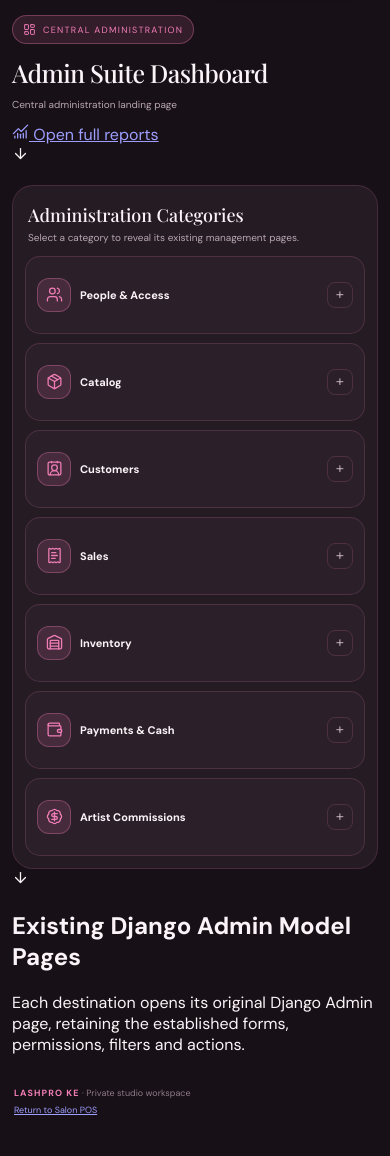
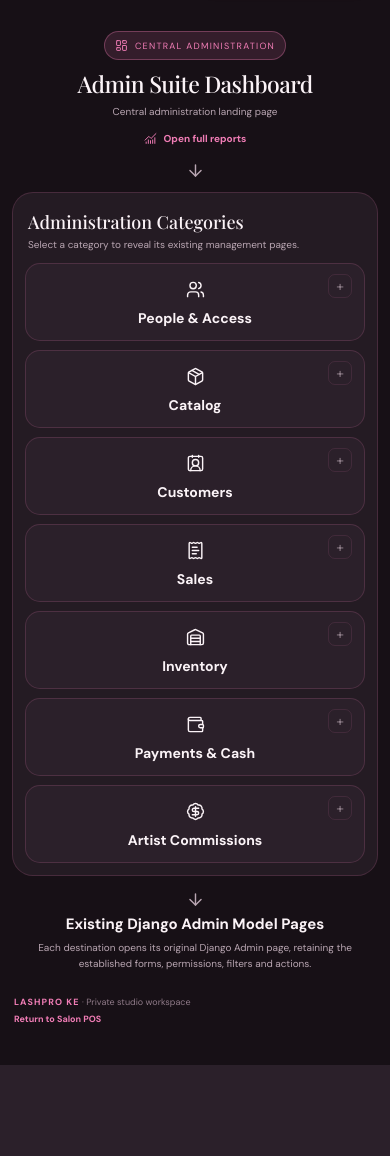
Before and after one commit to frash07/lashpro-pos, a Django app: page /admin-suite/ in a window 390 px wide. Shown: the part 123-1279 px from the top of the page. After the commit the page ends 1188 px from the top, so only its background shows below. Run offline with Django 5.2, Linux system fonts and the light colour scheme; the visitor is signed in with stand-in values (Sample User, id 1); parts of the project's set-up code (start-up, migrations or seed data) failed here and were passed over.

Commit message:
Style seven Admin Suite category tiles to match recommended flow

```diff
--- a/static/sales/admin-suite.css
+++ b/static/sales/admin-suite.css
@@ -1,36 +1,56 @@
-.admin-suite-page { max-width: 1440px; margin: 0 auto; }
-.admin-navigation-content { margin-top: 18px; }
+.admin-suite-page { max-width: 1100px; margin: 0 auto; }
+.admin-flow-intro { display: grid; justify-items: center; gap: 8px; padding: 22px 16px 4px; text-align: center; }
+.admin-flow-intro .executive-tag { margin-bottom: 3px; }
+.admin-flow-intro .admin-title { margin: 0; font-size: clamp(23px, 3vw, 30px); }
+.admin-flow-intro .admin-subtitle { margin: 0; max-width: 620px; }
+.admin-report-link { display: inline-flex; align-items: center; gap: 7px; margin-top: 4px; color: var(--pink); font-size: 10px; font-weight: 700; text-decoration: none; }
+.admin-report-link svg { width: 13px; height: 13px; }
+.admin-flow-arrow { display: flex; justify-content: center; margin: 12px 0; color: var(--muted); }
+.admin-flow-arrow svg { width: 19px; height: 19px; }
+.admin-navigation-content { margin-top: 0; }
 .admin-navigation-note { display: inline-flex; align-items: center; gap: 6px; color: var(--muted); font-size: 9px; white-space: nowrap; }
 .admin-navigation-note svg { width: 13px; height: 13px; color: var(--green); }
-.admin-nav-grid { display: grid; grid-template-columns: repeat(2, minmax(0, 1fr)); gap: 12px; padding: 20px 23px 24px; }
+.admin-nav-grid { display: grid; grid-template-columns: repeat(2, minmax(0, 1fr)); gap: 12px; padding: 17px 20px 21px; }
 .admin-nav-group { min-width: 0; overflow: hidden; border: 1px solid var(--line); border-radius: 15px; background: var(--surface-2); transition: border-color .18s, background .18s; }
+.admin-nav-group:last-child { grid-column: 1 / -1; }
 .admin-nav-group[open] { border-color: var(--line-strong); background: var(--surface); }
-.admin-nav-group summary { display: flex; min-height: 84px; align-items: center; gap: 12px; padding: 13px 15px; cursor: pointer; list-style: none; }
+.admin-nav-group summary { position: relative; display: flex; min-height: 88px; flex-direction: column; align-items: center; justify-content: center; gap: 8px; padding: 13px 42px; cursor: pointer; text-align: center; list-style: none; }
 .admin-nav-group summary::-webkit-details-marker { display: none; }
 .admin-nav-group summary::marker { content: ""; }
-.admin-group-icon { display: grid; width: 38px; height: 38px; flex: 0 0 auto; place-items: center; border: 1px solid var(--line-strong); border-radius: 12px; background: var(--pink-wash); color: var(--pink); }
-.admin-group-icon svg { width: 17px; height: 17px; }
-.admin-group-copy { display: grid; min-width: 0; gap: 4px; flex: 1; }
-.admin-group-copy strong { color: var(--text); font-size: 11px; font-weight: 750; }
-.admin-group-copy small { color: var(--muted); font-size: 9px; line-height: 1.45; }
-.admin-group-count { flex: 0 0 auto; padding: 5px 7px; border: 1px solid var(--line); border-radius: 999px; color: var(--muted); font-size: 8px; font-weight: 700; white-space: nowrap; }
-.admin-group-links { display: grid; gap: 6px; padding: 0 14px 14px 65px; }
-.admin-group-links a { display: flex; min-height: 38px; align-items: center; justify-content: space-between; gap: 10px; padding: 7px 10px; border: 1px solid var(--line); border-radius: 9px; background: var(--surface); color: var(--text); font-size: 10px; font-weight: 600; text-decoration: none; transition: border-color .18s, background .18s, color .18s; }
+.admin-group-icon { display: grid; width: 25px; height: 25px; flex: 0 0 auto; place-items: center; background: transparent; color: var(--text); }
+.admin-group-icon svg { width: 19px; height: 19px; }
+.admin-group-copy { display: grid; min-width: 0; gap: 4px; }
+.admin-group-copy strong { color: var(--text); font-size: 15px; font-weight: 700; }
+.admin-nav-group summary::after { content: "+"; position: absolute; top: 10px; right: 12px; display: grid; width: 22px; height: 22px; place-items: center; border: 1px solid var(--line); border-radius: 7px; color: var(--muted); font-size: 14px; line-height: 1; opacity: .7; }
+.admin-nav-group[open] summary::after { content: "−"; color: var(--pink); border-color: var(--line-strong); }
+.admin-nav-group summary:focus-visible { outline: 2px solid var(--pink); outline-offset: -3px; }
+.admin-nav-group summary:hover .admin-group-copy strong { color: var(--pink); }
+.admin-group-panel { padding: 0 16px 15px; }
+.admin-group-description { margin: 0 0 10px; color: var(--muted); font-size: 10px; text-align: center; }
+.admin-group-links { display: grid; grid-template-columns: repeat(auto-fit, minmax(190px, 1fr)); gap: 7px; }
+.admin-group-links a { display: flex; min-height: 39px; align-items: center; justify-content: space-between; gap: 10px; padding: 7px 10px; border: 1px solid var(--line); border-radius: 9px; background: var(--surface); color: var(--text); font-size: 10px; font-weight: 600; text-decoration: none; transition: border-color .18s, background .18s, color .18s; }
 .admin-group-links a:hover { border-color: var(--pink); background: var(--pink-wash); color: var(--pink); }
 .admin-group-links a svg { width: 13px; height: 13px; flex: 0 0 auto; color: var(--muted); }
 .admin-group-links a:hover svg { color: var(--pink); }
-@media (max-width: 920px) { .admin-nav-grid { padding: 16px; gap: 9px; } }
+.admin-flow-arrow-end { margin: 14px 0 5px; }
+.admin-model-pages { padding: 0 16px 8px; text-align: center; }
+.admin-model-pages h2 { margin: 0 0 6px; color: var(--text); font-size: 17px; font-weight: 700; }
+.admin-model-pages p { max-width: 680px; margin: 0 auto; color: var(--muted); font-size: 10px; line-height: 1.6; }
+.admin-footer a { color: var(--pink); font-weight: 650; text-decoration: none; }
+.admin-footer a:hover { text-decoration: underline; }
+.mode-switch .mode-btn { text-decoration: none; }
+@media (max-width: 920px) {
+  .admin-nav-grid { padding: 14px; gap: 9px; }
+}
 @media (max-width: 640px) {
+  .admin-flow-intro { padding-top: 16px; }
   .admin-nav-grid { grid-template-columns: 1fr; padding: 12px; }
-  .admin-nav-group summary { min-height: 76px; gap: 9px; padding: 11px; }
-  .admin-group-icon { width: 34px; height: 34px; }
-  .admin-group-count { font-size: 7px; padding: 4px 6px; }
-  .admin-group-links { padding-left: 54px; }
+  .admin-nav-group:last-child { grid-column: auto; }
+  .admin-nav-group summary { min-height: 76px; gap: 7px; padding: 11px 38px; }
+  .admin-group-icon { width: 24px; height: 24px; }
+  .admin-group-copy strong { font-size: 14px; }
+  .admin-group-panel { padding: 0 10px 12px; }
+  .admin-group-links { grid-template-columns: 1fr; }
   .admin-navigation-note { display: none; }
+  .admin-model-pages h2 { font-size: 15px; }
 }
-
-.mode-switch .mode-btn { text-decoration: none; }
-.admin-nav-group summary::after { content: "+"; display: grid; width: 24px; height: 24px; flex: 0 0 auto; place-items: center; border: 1px solid var(--line); border-radius: 8px; color: var(--muted); font-size: 15px; line-height: 1; }
-.admin-nav-group[open] summary::after { content: "−"; color: var(--pink); border-color: var(--line-strong); }
-.admin-nav-group summary:focus-visible { outline: 2px solid var(--pink); outline-offset: -3px; }
-.admin-nav-group summary:hover .admin-group-copy strong { color: var(--pink); }
```
